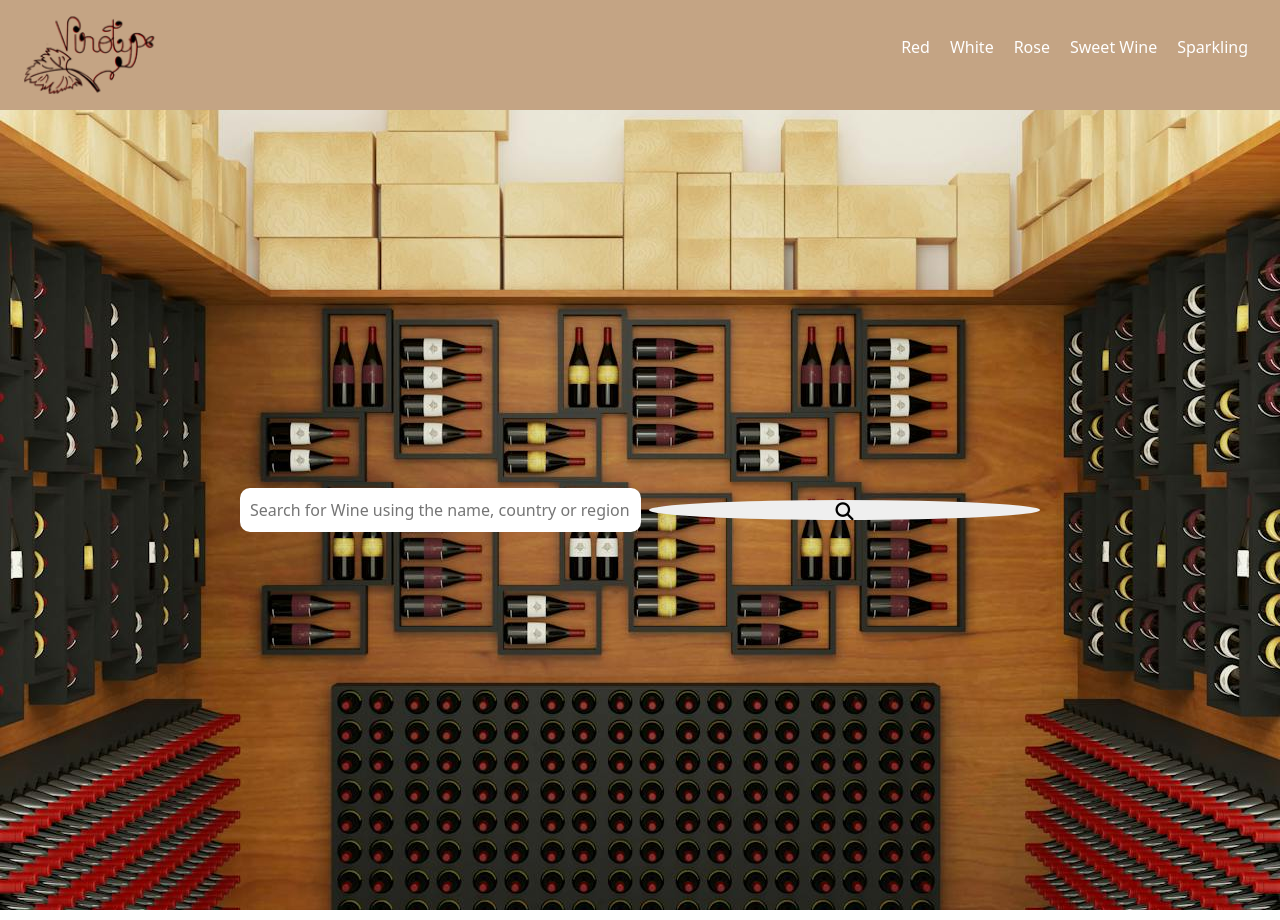
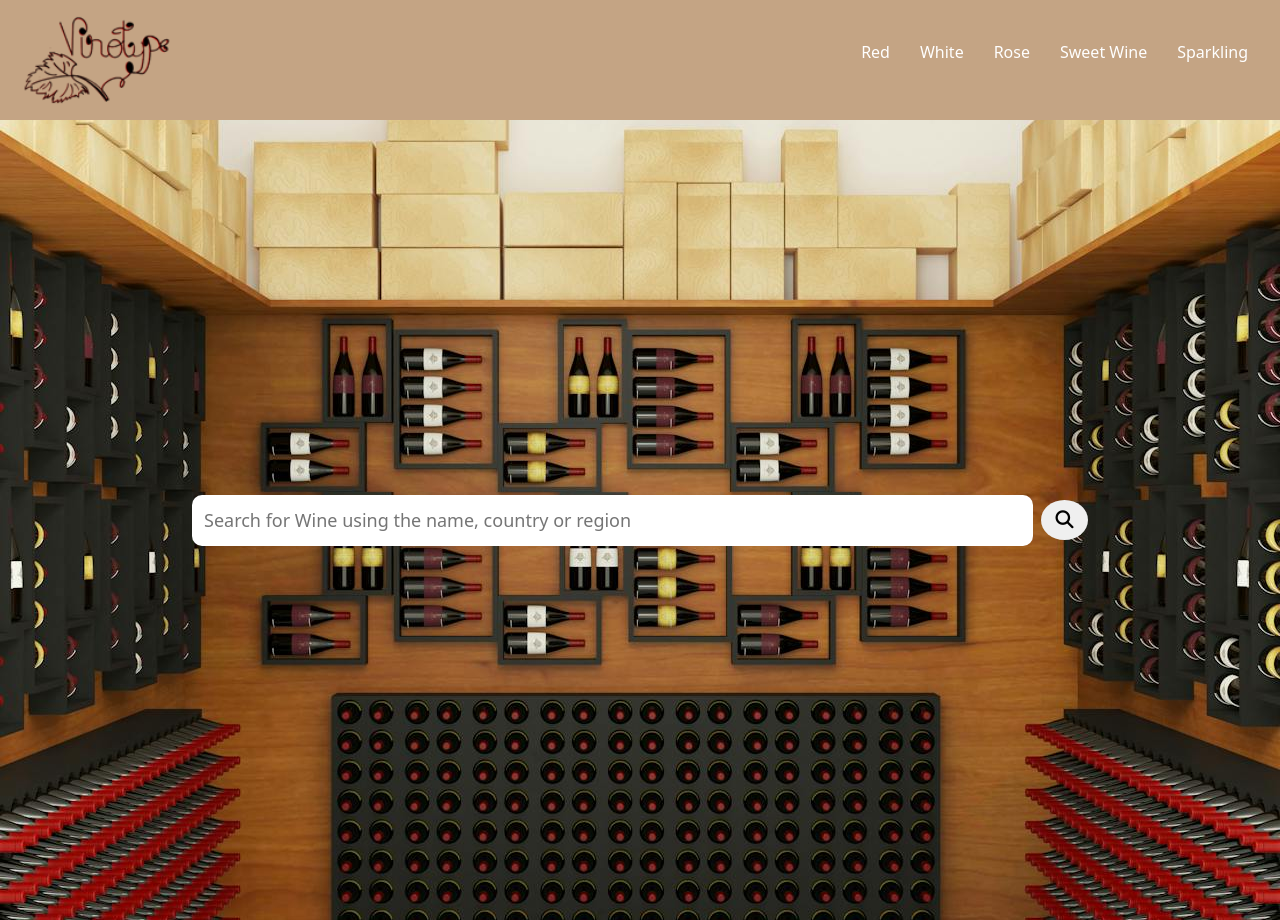
Before and after one commit to Dinacoding/vinotype, a website: page index.html in a window 1280 px wide. Drawn offline with nearby package versions, Linux system fonts and the light colour scheme.

Commit message:
Create media query for the input, logo and results

```diff
--- a/assets/css/style.css
+++ b/assets/css/style.css
@@ -216,5 +216,40 @@ body{
 }
 
 @media (min-width: 1200px) {
+    .nav-list {
+        gap: 30px;
+    }
+
+
+    .search-bar {
+        width: 70%;
+        max-width: 1000px;
+    }
+
+    .search-bar input {
+        font-size: 18px;
+        padding: 12px;
+    }
+
+    .search-bar button {
+        width: 50px;
+        height: 40px;
+    }
+
+    #results {
+        width: 40%;
+        max-width: 600px;
+        font-size: 16px;
+    }
+
+    .card-wrapper {
+        width: 60%;
+        margin: auto;
+    }
+
+    .logo img {
+        height: 100px;
+    }
+
 
 }
```
